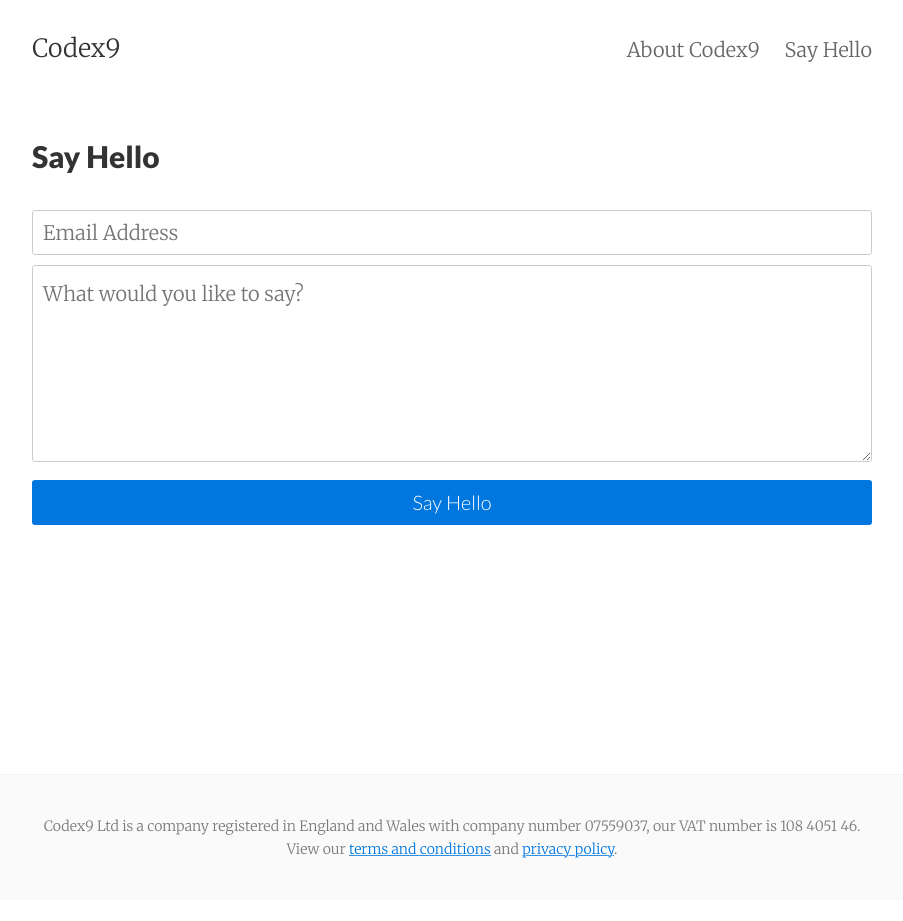
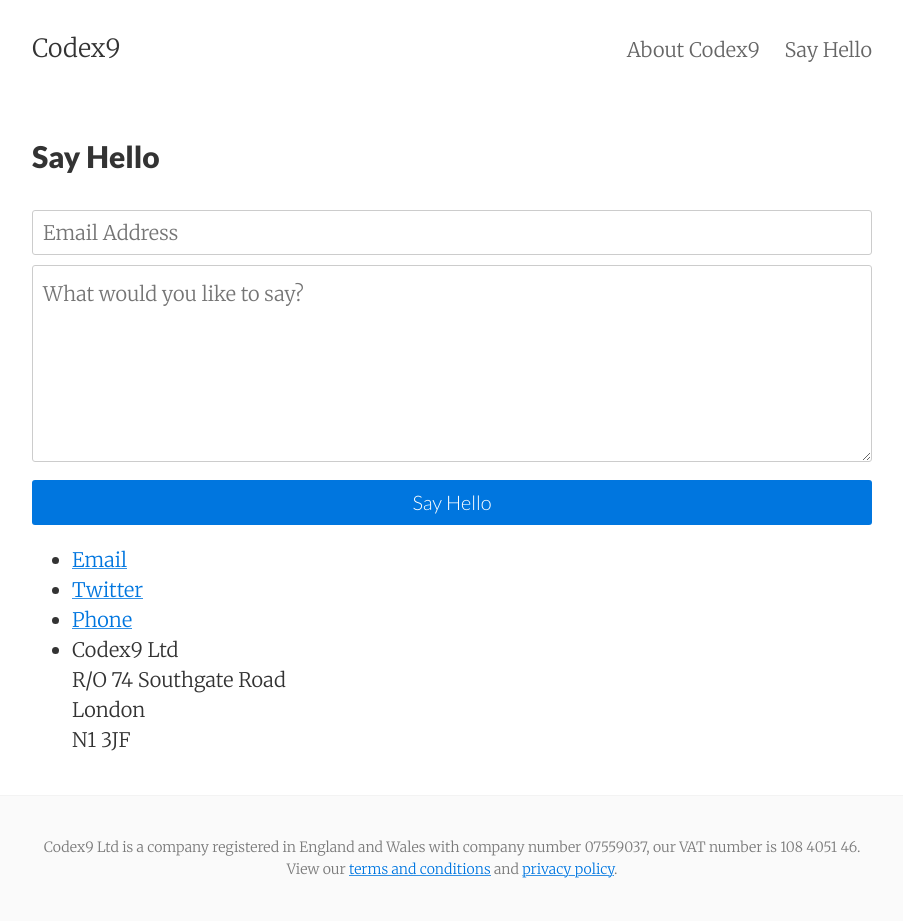
Before and after one commit to derekdon/codex9.github.io, a Jekyll site: the page built from contact.html, in a window 1280 px wide. Shown: the whole page, without its empty margins (188-1091 px from the left). Built offline with Jekyll 4.4.1, drawn with Linux system fonts in a browser that asks for light colours; before the commit the page ends 900 px from its top, so only the background shows below that.

Commit message:
Adding additional contact info to the contact page.

```diff
--- a/contact.html
+++ b/contact.html
@@ -28,3 +28,13 @@ tags: contact
 {% if site.ajaxify_contact_form %}
   {% include ajaxify_content_form.html %}
 {% endif %}
+
+<ul>
+  <li><a href="mailto:info@codex9.com">Email</a></li>
+  <li><a href="https://twitter.com/Codex9Ltd">Twitter</a></li>
+  <li><a href="tel:+447963262537">Phone</a></li>
+  <li>Codex9 Ltd<br>
+    R/O 74 Southgate Road<br>
+    London<br>
+    N1 3JF</li>
+</ul>
```
